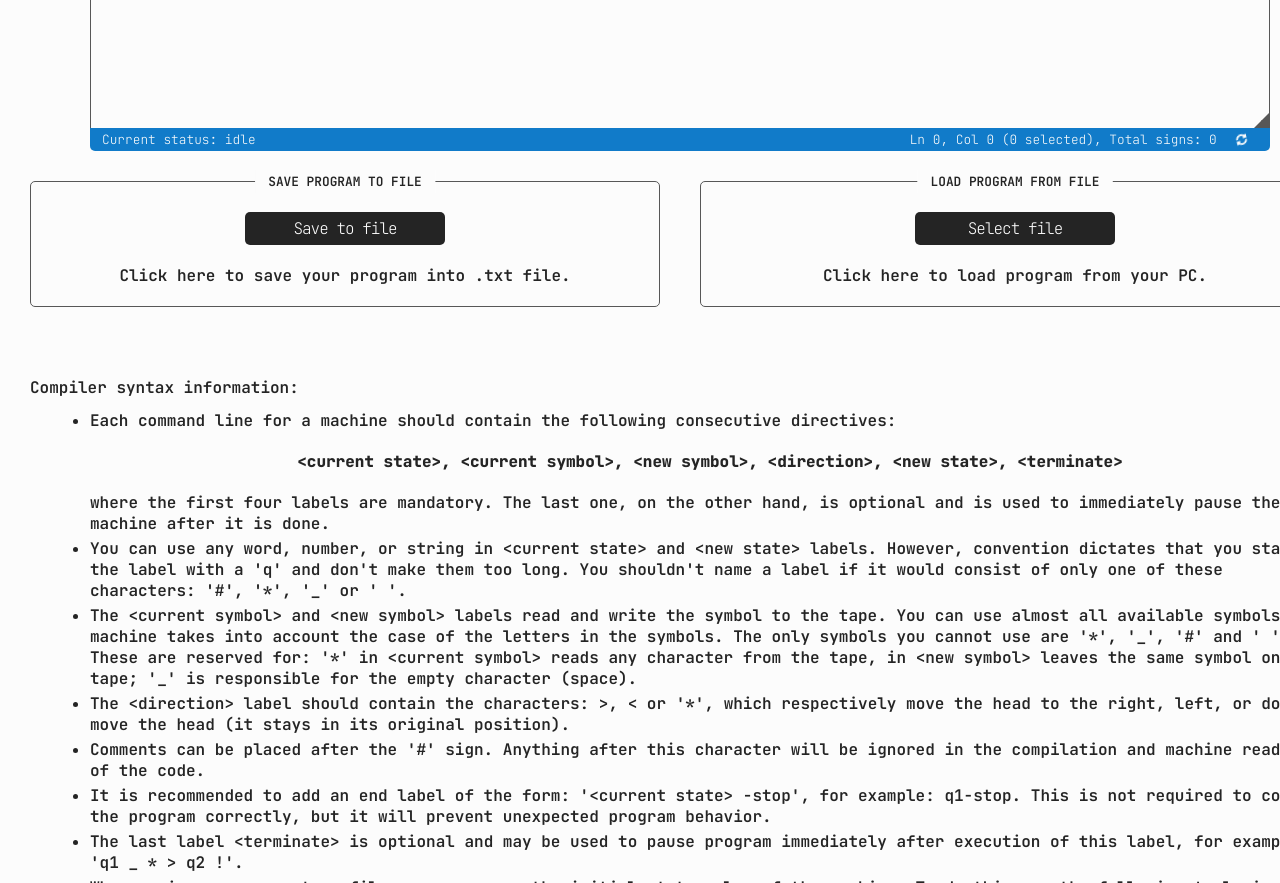
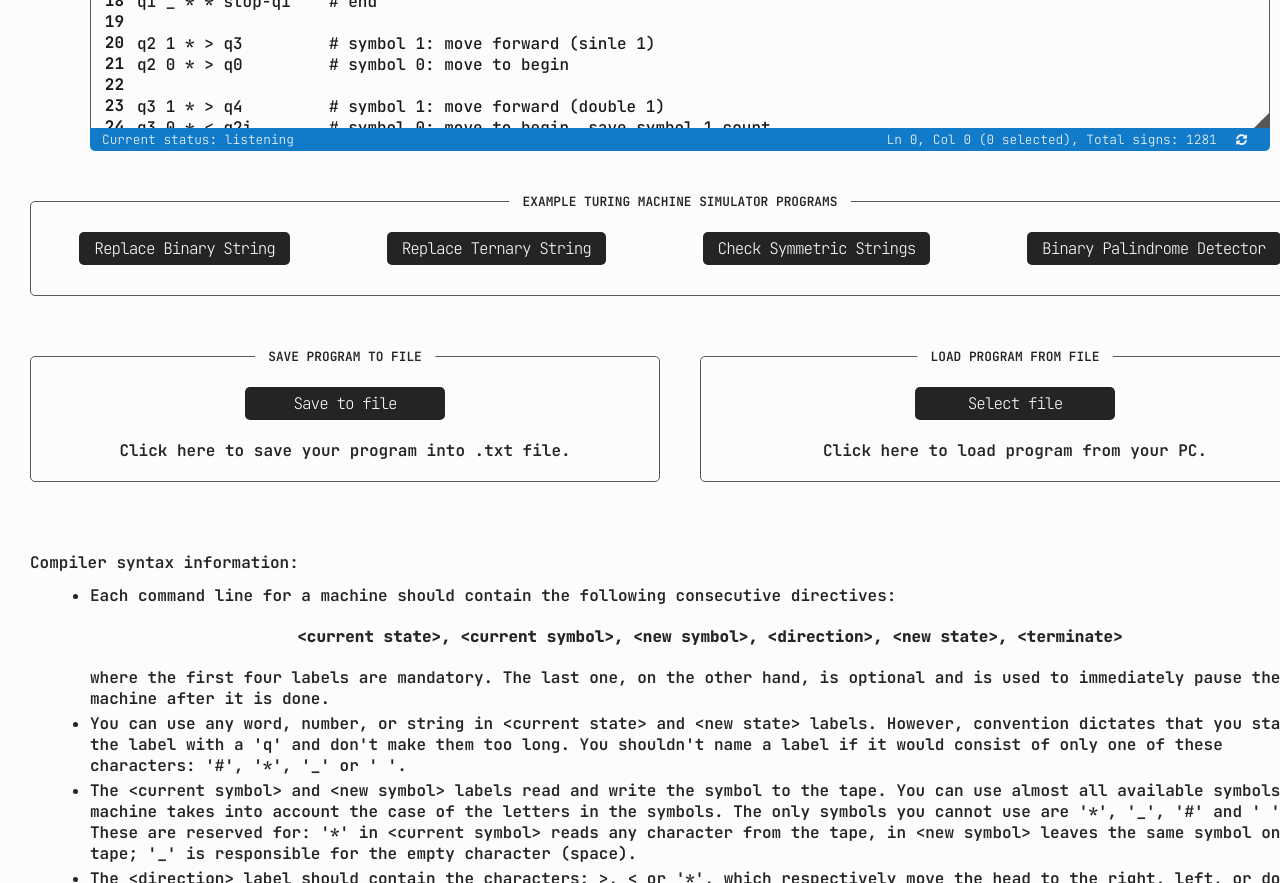
Before and after one commit to milosz08/turing-machine-simulator, a React (Create React App) app: page / in a window 1280 px wide. Shown: the part 1240-2123 px from the top of the page. Built offline with nearby package versions, Linux system fonts and the light colour scheme.

Commit message:
create component loading example program from files (with subcomponents, custom hook and styles)

```diff
--- a/src/components/App.tsx
+++ b/src/components/App.tsx
@@ -31,10 +31,11 @@ const Tape = React.lazy(() => import('./layout/Tape/Tape'));
 const MachineControls = React.lazy(() => import('./layout/MachineControls/MachineControls'));
 const CurrentStateInfo = React.lazy(() => import('./layout/CurrentStateInfo/CurrentStateInfo'));
 const AdditionalControls = React.lazy(() => import('./layout/AdditionalControls/AdditionalControls'));
+const CodeArea = React.lazy(() => import('./layout/CodeArea/CodeArea'));
+const LoadExamplesProgram = React.lazy(() => import('./layout/LoadExamplesProgram/LoadExamplesProgram'));
+const FilesSupport = React.lazy(() => import('./layout/FilesSupport/FilesSupport'));
 const BottomInfo = React.lazy(() => import('./layout/InfoComponents/BottomInfo'));
 const Footer = React.lazy(() => import('./layout/Footer/Footer'));
-const CodeArea = React.lazy(() => import('./layout/CodeArea/CodeArea'));
-const FilesSupport = React.lazy(() => import('./layout/FilesSupport/FilesSupport'));
 
 export const ThemeModeContext = createContext<Partial<{ changeTheme: () => void }>>({});
 
@@ -58,6 +59,7 @@ const App: React.FC = (): JSX.Element => {
                 <CurrentStateInfo/>
                 <AdditionalControls/>
                 <CodeArea/>
+                <LoadExamplesProgram/>
                 <FilesSupport/>
                 <BottomInfo/>
                 <Footer/>
--- /dev/null
+++ b/src/components/layout/LoadExamplesProgram/LoadExamplesProgram.styles.ts
@@ -0,0 +1,48 @@
+/*
+ * Copyright (c) 2022, by Miłosz Gilga <https://miloszgilga.pl>
+ *
+ * Licensed under the Apache License, Version 2.0 (the "License"); you may not use this
+ * file except in compliance with the License. You may obtain a copy of the License at
+ *
+ *     <http://www.apache.org/license/LICENSE-2.0>
+ *
+ * Unless required by applicable law or agreed to in writing, software distributed under
+ * the License is distributed on an "AS IS" BASIS, WITHOUT WARRANTIES OR CONDITIONS
+ * OF ANY KIND, either express or implied. See the License for the specific language
+ * governing permissions and limitations under the license.
+ */
+
+import styled from 'styled-components';
+import { MachineControlButton } from '../MachineControls/MachineControls.styles';
+
+import { NonChangeValues } from '../../../styles/theme.styles';
+
+export const LoadExamplesProgramContainer = styled.section`
+    position: relative;
+    display: flex;
+    justify-content: space-around;
+    border: 1px solid ${NonChangeValues.BORDER_COLOUR};
+    border-radius: 5px;
+    width: 1300px;
+    margin: 50px 0 30px 0;
+    padding: 30px 0;
+    ::after {
+        position: absolute;
+        content: 'example turing machine simulator programs';
+        width: fit-content;
+        top: -12px;
+        padding: 0 10px;
+        left: 50%;
+        transform: translateX(-50%);
+        color: ${({ theme }) => theme.TEXT};
+        background-color: ${({ theme }) => theme.BODY};
+        border: 3px solid ${({ theme }) => theme.BODY};
+        font-weight: ${({ theme }) => theme.INPUT_FONT_WEIGHT};
+        font-size: .8rem;
+        text-transform: uppercase;
+    }
+`;
+
+export const LoadExamplesExampleProgramButton = styled(MachineControlButton)`
+    width: fit-content;
+`;
--- /dev/null
+++ b/src/components/layout/LoadExamplesProgram/LoadExamplesProgram.tsx
@@ -0,0 +1,48 @@
+/*
+ * Copyright (c) 2022, by Miłosz Gilga <https://miloszgilga.pl>
+ *
+ * Licensed under the Apache License, Version 2.0 (the "License"); you may not use this
+ * file except in compliance with the License. You may obtain a copy of the License at
+ *
+ *     <http://www.apache.org/license/LICENSE-2.0>
+ *
+ * Unless required by applicable law or agreed to in writing, software distributed under
+ * the License is distributed on an "AS IS" BASIS, WITHOUT WARRANTIES OR CONDITIONS
+ * OF ANY KIND, either express or implied. See the License for the specific language
+ * governing permissions and limitations under the license.
+ */
+
+import * as React from 'react';
+import { useEffect } from 'react';
+
+import { examplePrograms } from '../../../config/machineConfig';
+import useLoadExampleProgram from '../../../hooks/useLoadExampleProgram';
+
+import { LoadExamplesExampleProgramButton, LoadExamplesProgramContainer } from './LoadExamplesProgram.styles';
+
+const LoadExamplesProgram: React.FC = (): JSX.Element => {
+
+    const loadProgram = useLoadExampleProgram();
+
+    const generateExamplesPrograms: JSX.Element[] = examplePrograms.map(programName => (
+        <LoadExamplesExampleProgramButton
+            key = {`${programName}_${Math.floor(Math.random() * 1000)}`}
+            onClick = {() => loadProgram(programName)}
+            title = {`Click to load '${programName}' example program`}
+        >
+            {programName}
+        </LoadExamplesExampleProgramButton>
+    ));
+
+    useEffect(() => {
+        loadProgram(examplePrograms[0]);
+    }, []);
+
+    return (
+        <LoadExamplesProgramContainer>
+            {generateExamplesPrograms}
+        </LoadExamplesProgramContainer>
+    );
+};
+
+export default LoadExamplesProgram;
--- a/src/config/machineConfig.ts
+++ b/src/config/machineConfig.ts
@@ -46,7 +46,14 @@ export enum FilesService {
     SAMPLE_MACHINE_PROGRAM_NAME = 'turing-machine-program.txt',
     MACHINE_PROGRAM_EXTENSION = 'txt',
     CLICK_TO_LOAD_PROGRAM = 'Click here to load program from your PC.',
-    SUCCESS_LOAD_PROGRAM = 'Your Turing Machine Program was succesfully loaded!',
+    SUCCESS_LOAD_PROGRAM = 'Your Turing Machine Program was successfully loaded!',
     PROGRAM_LOAD_ERROR = 'Error! Turing Machine Program not loaded!',
-    AJAX_ERROR_LOAD = 'Error: Load AJAX request program failure. Try again.'
+    DEF_PROGRAMS_REL_PATH = '/examples',
 }
+
+export const examplePrograms: string[] = [
+    'Replace Binary String',
+    'Replace Ternary String',
+    'Check Symmetric Strings',
+    'Binary Palindrome Detector'
+];
--- a/src/config/machineMessages.ts
+++ b/src/config/machineMessages.ts
@@ -16,7 +16,7 @@ import { machineModes } from '../redux/machineStore/types';
 
 const {
     IDLE, RUNNING, RESET, STOPPED, FINISH, FORWARD, LOOP, BACKWARD, COMPILE_PROGRAM, COMPILE_SUCCESSFUL, COMPILE_FAILURE,
-    DEBUGGING
+    DEBUGGING, AJAX_ERROR_LOAD, SUCCESSFULLY_LOAD_PROGRAM
 } = machineModes;
 
 export const machineMessages: { [key in keyof typeof machineModes]: string } = {
@@ -32,6 +32,8 @@ export const machineMessages: { [key in keyof typeof machineModes]: string } = {
     [COMPILE_SUCCESSFUL]: 'Compile Success. Press \'Machine Reset\' button.',
     [COMPILE_FAILURE]: 'Compile Failure. Syntax error/s detected. Check errors box below.',
     [DEBUGGING]: 'Machine debugging. Please wait for validate source code.',
+    [AJAX_ERROR_LOAD]: 'Error: Load AJAX request program failure. Try again.',
+    [SUCCESSFULLY_LOAD_PROGRAM]: 'Machine program was successfully loaded!',
 } as const;
 
 export enum CompilerSyntaxIssues {
@@ -39,7 +41,6 @@ export enum CompilerSyntaxIssues {
     TOO_FEW_ARGUMENTS = 'Too few arguments. There are too few arguments on this line. Expected comment',
     ILLEGAL_SYMBOLS = 'Illegal symbols. There are illegal symbols on the label',
     MISSING_INITIAL_STATE = 'Missing Initial State. Program must have a declared Initial State label',
-    DUPLICATE_INITIAL_STATE = 'Duplicate Initial State. There can only be one Initial State label in single program',
     NOT_INCLUDE_TERMINATE = `Program should include 'stop' label to prevent uncontrolled head behaviour after finish`,
     ENDLESS_LOOP = 'Endless loop. Possible memory leaks and undesirable program operation',
     WARNING_LEVEL = 'Warning',
--- /dev/null
+++ b/src/hooks/useLoadExampleProgram.ts
@@ -0,0 +1,59 @@
+/*
+ * Copyright (c) 2022, by Miłosz Gilga <https://miloszgilga.pl>
+ *
+ * Licensed under the Apache License, Version 2.0 (the "License"); you may not use this
+ * file except in compliance with the License. You may obtain a copy of the License at
+ *
+ *     <http://www.apache.org/license/LICENSE-2.0>
+ *
+ * Unless required by applicable law or agreed to in writing, software distributed under
+ * the License is distributed on an "AS IS" BASIS, WITHOUT WARRANTIES OR CONDITIONS
+ * OF ANY KIND, either express or implied. See the License for the specific language
+ * governing permissions and limitations under the license.
+ */
+
+import { useCallback } from 'react';
+import { useDispatch } from 'react-redux';
+
+import { FilesService } from '../config/machineConfig';
+
+import { codeAreaModes, machineModes, machineStateKeys } from '../redux/machineStore/types';
+import { MachineActions } from '../redux/machineStore/actions';
+import { PrefActions } from '../redux/preferencesStore/actions';
+import { prefStateKeys } from '../redux/preferencesStore/types';
+
+const useLoadExampleProgram = () => {
+
+    const { RAW_CODE_AREA_INPUT, MACHINE_STATE, DISABLED_CONTROLS, CONTROL_BUTTONS, SOURCE_CODE_MODES } = machineStateKeys;
+
+    const dispatcher = useDispatch();
+
+    return useCallback(name => {
+        const URL = `${name.replace(/ /g, '-').toLocaleLowerCase()}.${FilesService.MACHINE_PROGRAM_EXTENSION}`;
+        const relativePath = `${process.env.PUBLIC_URL}${FilesService.DEF_PROGRAMS_REL_PATH}/`;
+        fetch(relativePath + URL, { method: 'GET' })
+            .then(res => {
+                if(res.ok) {
+                    return res.text()
+                }
+                throw new Error(res.statusText);
+            })
+            .then(data => {
+                if(data) {
+                    dispatcher(MachineActions.changeSingleField(RAW_CODE_AREA_INPUT, data));
+                    dispatcher(MachineActions.changeSingleField(MACHINE_STATE, machineModes.SUCCESSFULLY_LOAD_PROGRAM));
+                    dispatcher(MachineActions.changeSingleField(SOURCE_CODE_MODES, codeAreaModes.IDLE));
+                    dispatcher(PrefActions.changeSingleField(prefStateKeys.CURSOR_POSITION, { ln: 0, col: 0, sel: 0 }));
+                } else {
+                    dispatcher(MachineActions.changeSingleField(MACHINE_STATE, machineModes.AJAX_ERROR_LOAD));
+                }
+            })
+            .catch(err => {
+                console.error(`Failure load program! Error: ${err}`);
+            });
+        dispatcher(MachineActions.changeSecondLevelSingleField(DISABLED_CONTROLS, CONTROL_BUTTONS, true));
+    }, []);
+
+};
+
+export default useLoadExampleProgram;
--- a/src/redux/machineStore/types.ts
+++ b/src/redux/machineStore/types.ts
@@ -57,10 +57,12 @@ export enum machineModes {
     COMPILE_SUCCESSFUL = 'COMPILE_SUCCESSFUL',
     COMPILE_FAILURE = 'COMPILE_FAILURE',
     DEBUGGING = 'DEBUGGING',
+    AJAX_ERROR_LOAD = 'AJAX_ERROR_LOAD',
+    SUCCESSFULLY_LOAD_PROGRAM = 'SUCCESSFULLY_LOAD_PROGRAM',
 }
 
 export enum codeAreaModes {
     COMPILED = 'compiled',
     RUNNING = 'debugging',
-    IDLE = 'idle',
+    IDLE = 'listening',
 }
```
